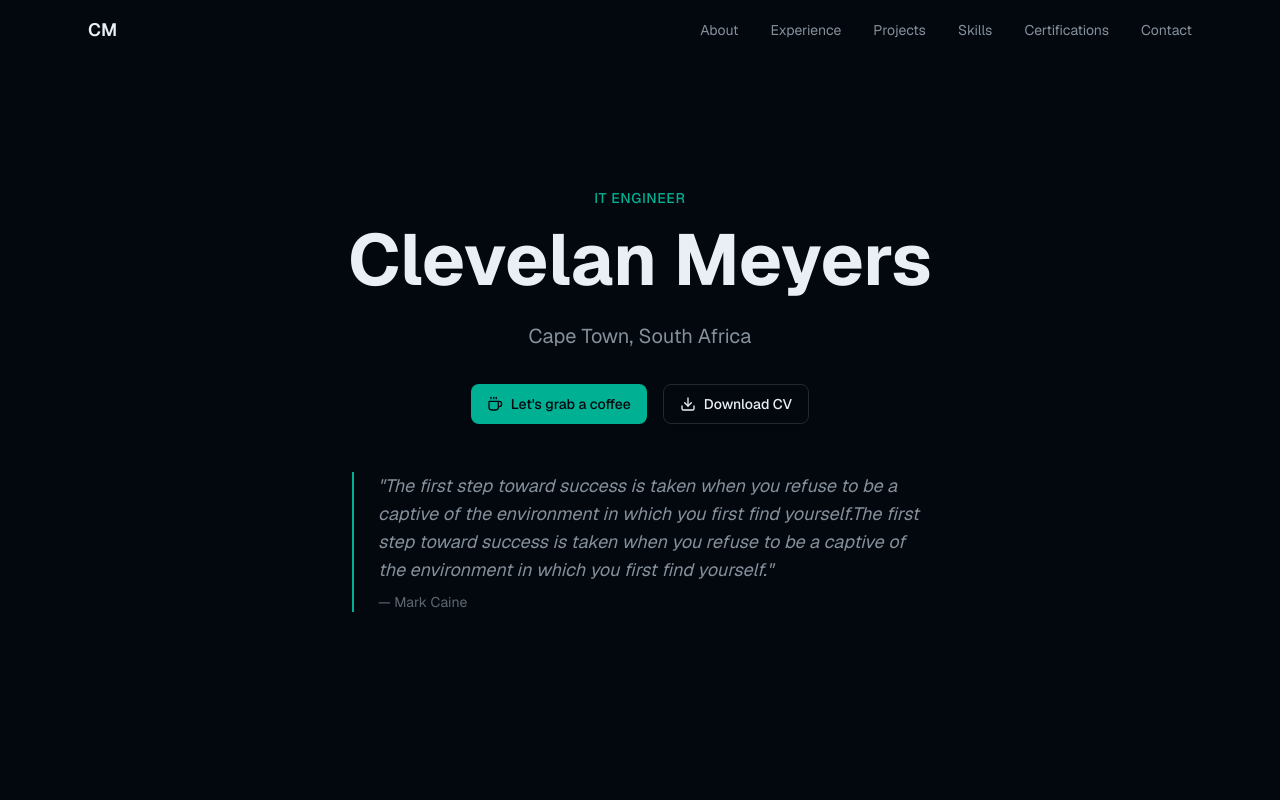
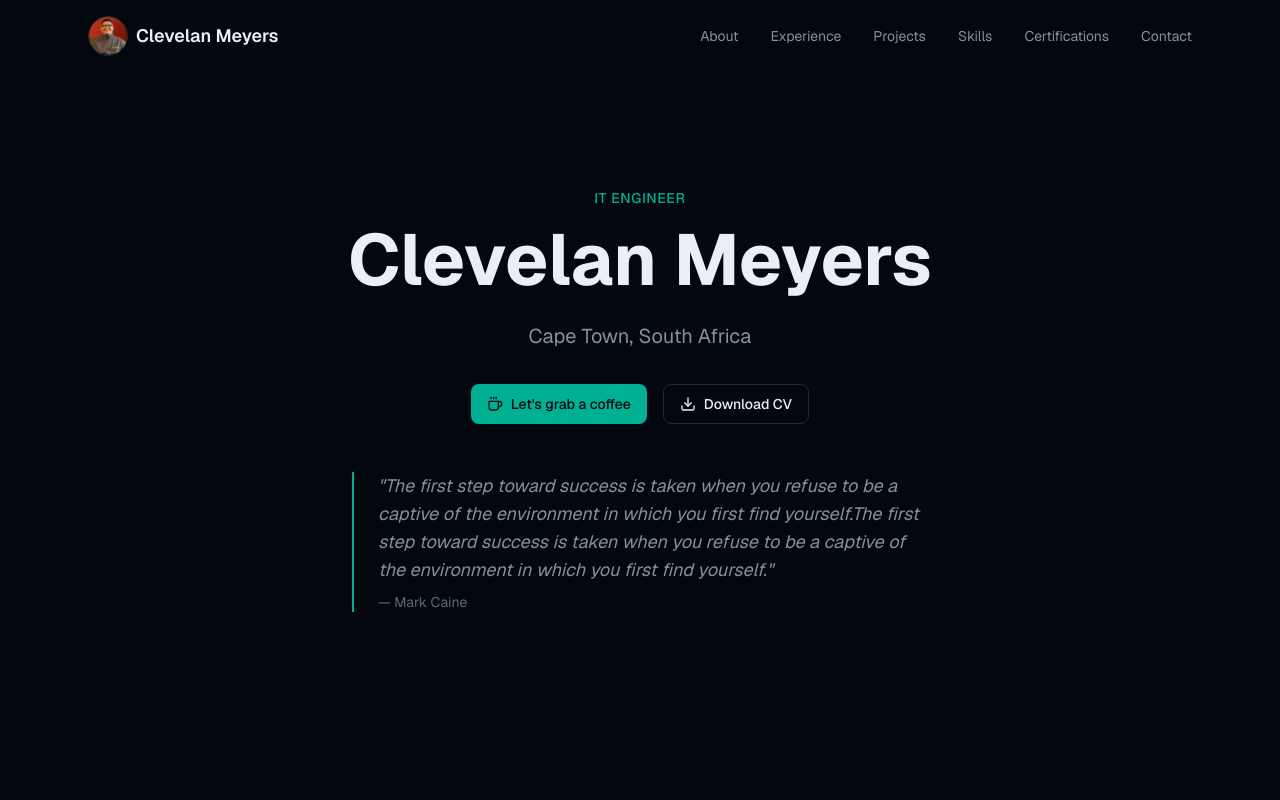
Before and after one commit to clevelanmeyers/v0-online-resume, a Next.js app: page / in a window 1280 px wide. Shown: the top 800 px of the page. Built offline with nearby package versions, Linux system fonts and the light colour scheme.

Commit message:
feat: add logo and name to navigation header; update sharp dependency
Co-authored-by: clevelanmeyers <212353114+clevelanmeyers@users.noreply.github.com>

```diff
--- a/components/navigation.tsx
+++ b/components/navigation.tsx
@@ -38,8 +38,13 @@ export function Navigation() {
     >
       <div className="max-w-6xl mx-auto px-6 py-4">
         <div className="flex items-center justify-between">
-          <a href="#" className="text-foreground font-semibold text-lg">
-            CM
+          <a href="#" className="flex items-center gap-2 text-foreground font-semibold text-lg">
+            <img
+              src="/clevelan-headshot.png"
+              alt="Clevelan Meyers"
+              className="w-10 h-10 rounded-full object-cover border border-border"
+            />
+            <span className="hidden sm:inline">Clevelan Meyers</span>
           </a>
 
           {/* Desktop Navigation */}
--- a/package.json
+++ b/package.json
@@ -67,6 +67,7 @@
     "@types/react": "^19",
     "@types/react-dom": "^19",
     "postcss": "^8.5",
+    "sharp": "^0.35.3",
     "tailwindcss": "^4.2.0",
     "tw-animate-css": "1.3.3",
     "typescript": "5.7.3"
```
Also changed, not shown: public/clevelan-headshot.png (added), 1 other file (tests, documents, lock files or other folders).
